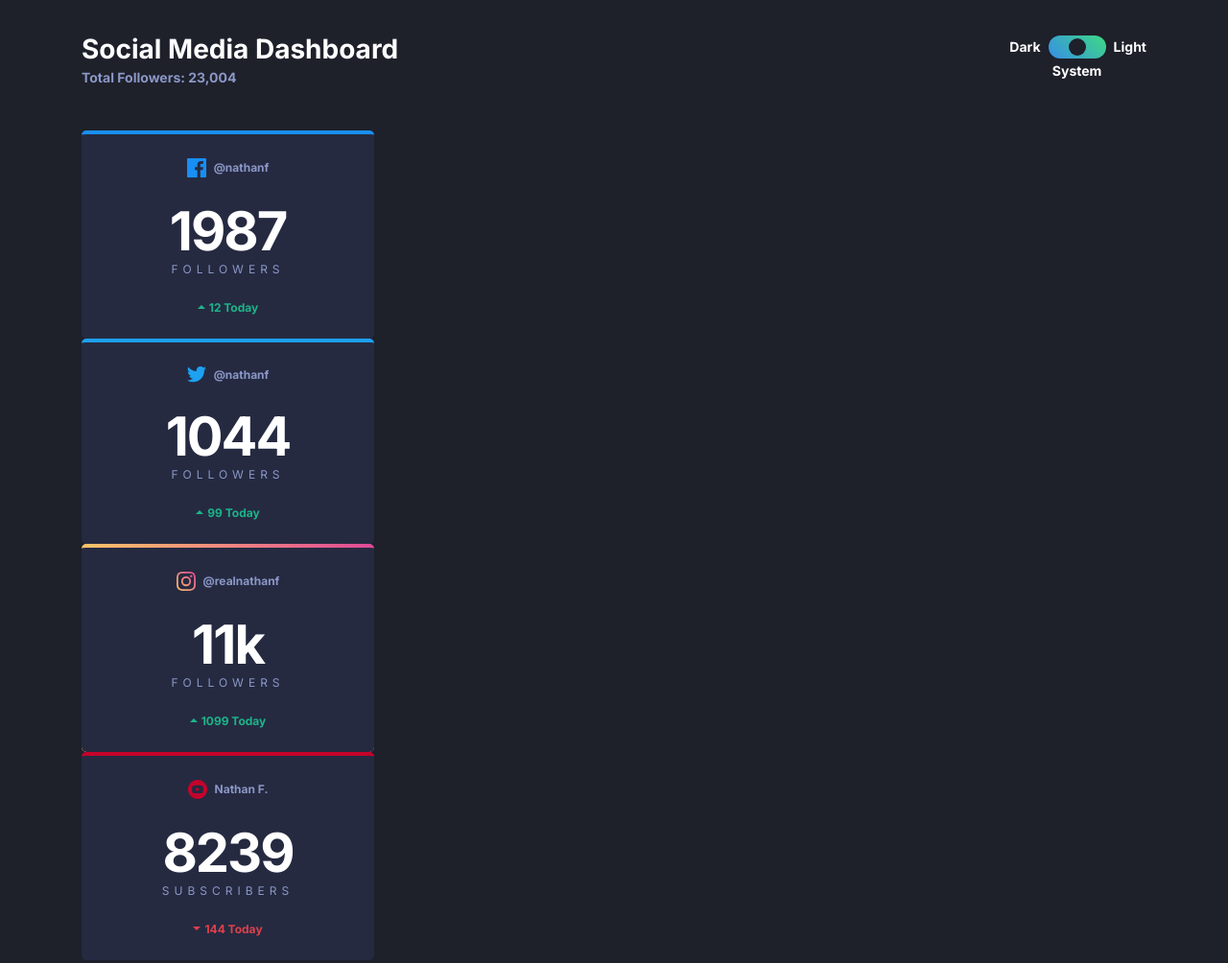
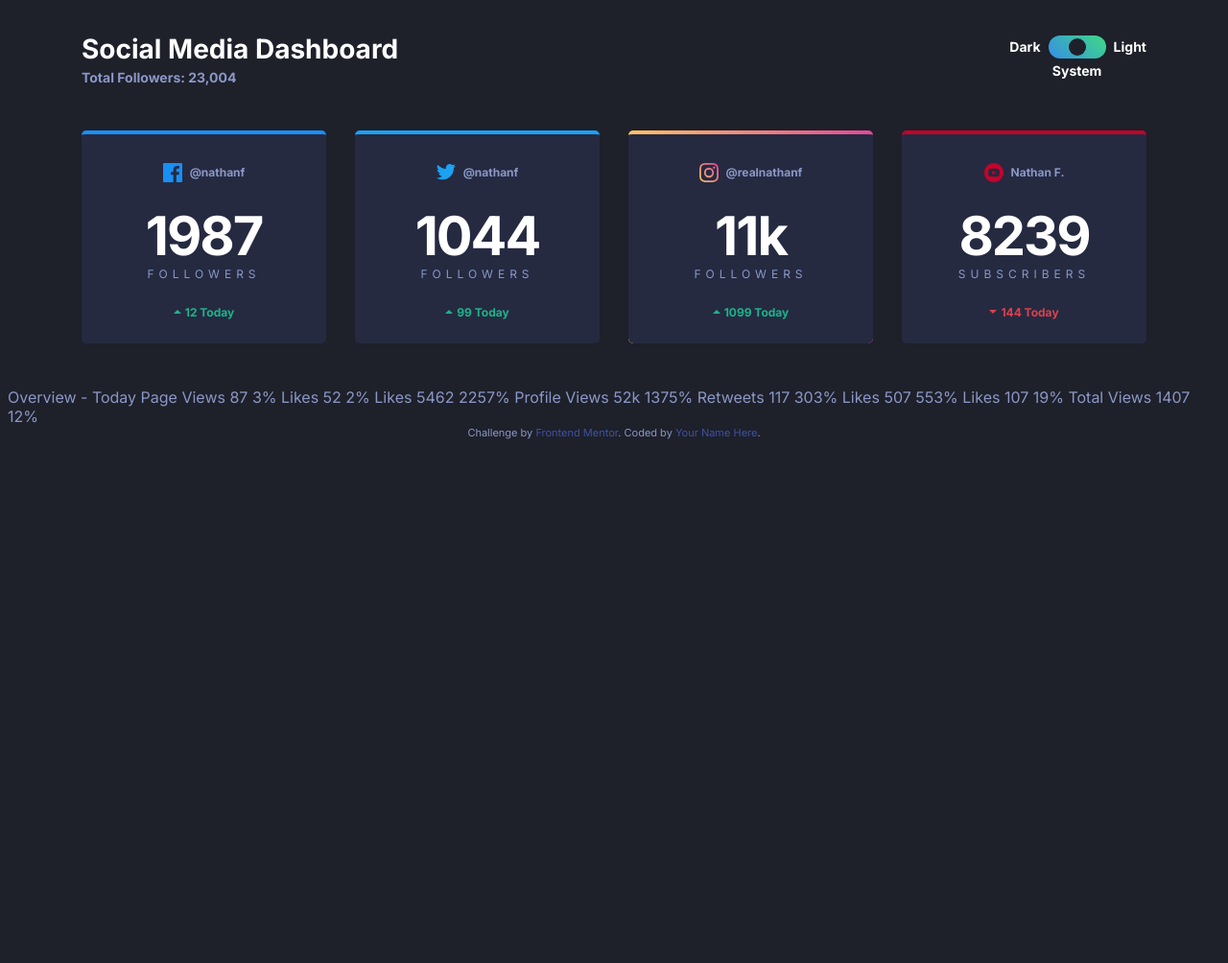
Before and after one commit to iulso/fem-social-media-dashboard-theme-toggle, a website: page index.html in a window 1280 px wide. Shown: the top 1004 px of the page at 96% size. After the commit the page ends 800 px from the top, so only its background shows below. Drawn offline with Linux system fonts and the light colour scheme.

Commit message:
Main grid

```diff
--- a/app/scss/components/card.scss
+++ b/app/scss/components/card.scss
@@ -1,7 +1,7 @@
 @use '../util' as *;
 
 .card {
-  width: rem(255); //tmp
+  //width: rem(255); //tmp
   border-radius: rem(5);
   background-color: var(--dark-card-bg);
   padding: rem(25);
@@ -47,7 +47,9 @@
     display: flex;
     justify-content: center;
     align-items: center;
+    margin-top: rem(5);
     margin-bottom: rem(28);
+    height: rem(20);
   }
 
   &__icon {
--- a/app/scss/globals/layout.scss
+++ b/app/scss/globals/layout.scss
@@ -9,3 +9,20 @@
     padding: 0;
   }
 }
+
+.cards-grid-main {
+  display: grid;
+  grid-template-columns: 1fr;
+  gap: rem(30);
+
+  @include breakpoint(medium) {
+    grid-template-columns: repeat(2, 1fr);
+  }
+
+  @include breakpoint(large) {
+    grid-template-columns: repeat(4, 1fr);
+  }
+}
+
+.cards-grid-secondary {
+}
--- a/index.html
+++ b/index.html
@@ -60,7 +60,7 @@
       </fieldset>
     </header>
     <main>
-      <section class="container">
+      <section class="container cards-grid-main">
         <div class="card card--facebook">
           <div class="card__platform">
             <img
```
Also changed, not shown: dist/style.css, 1 other file.
